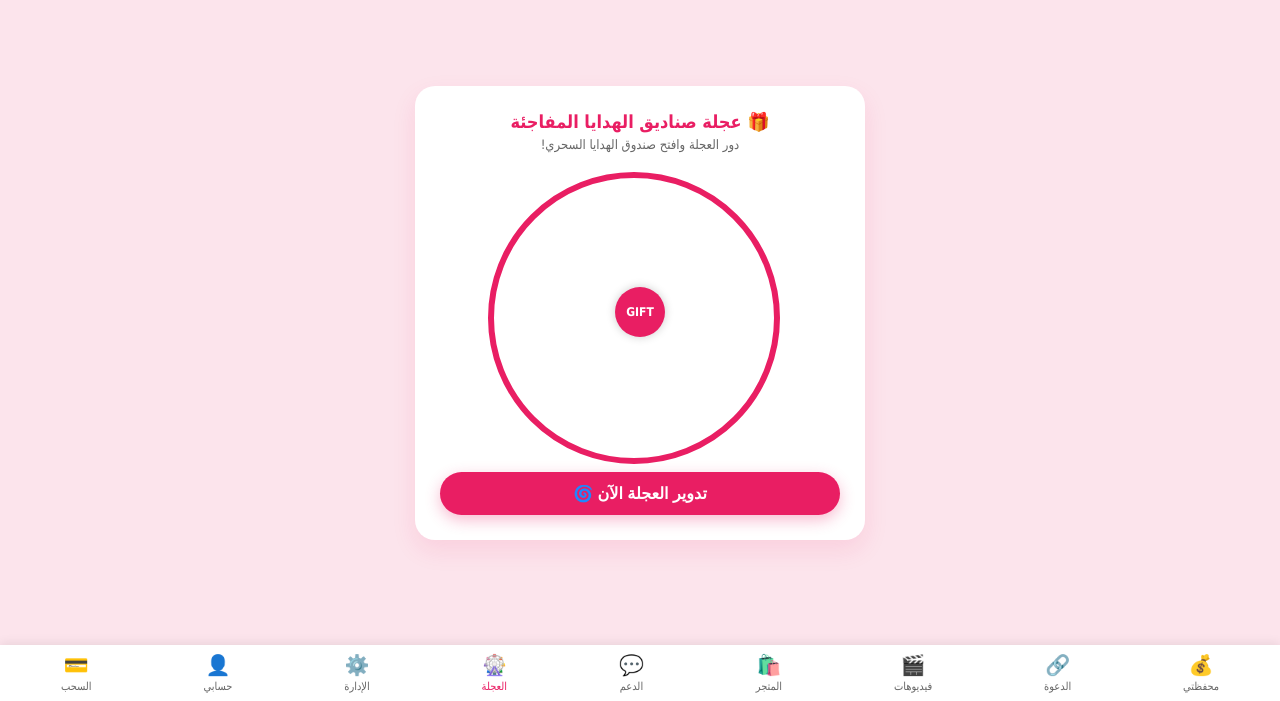
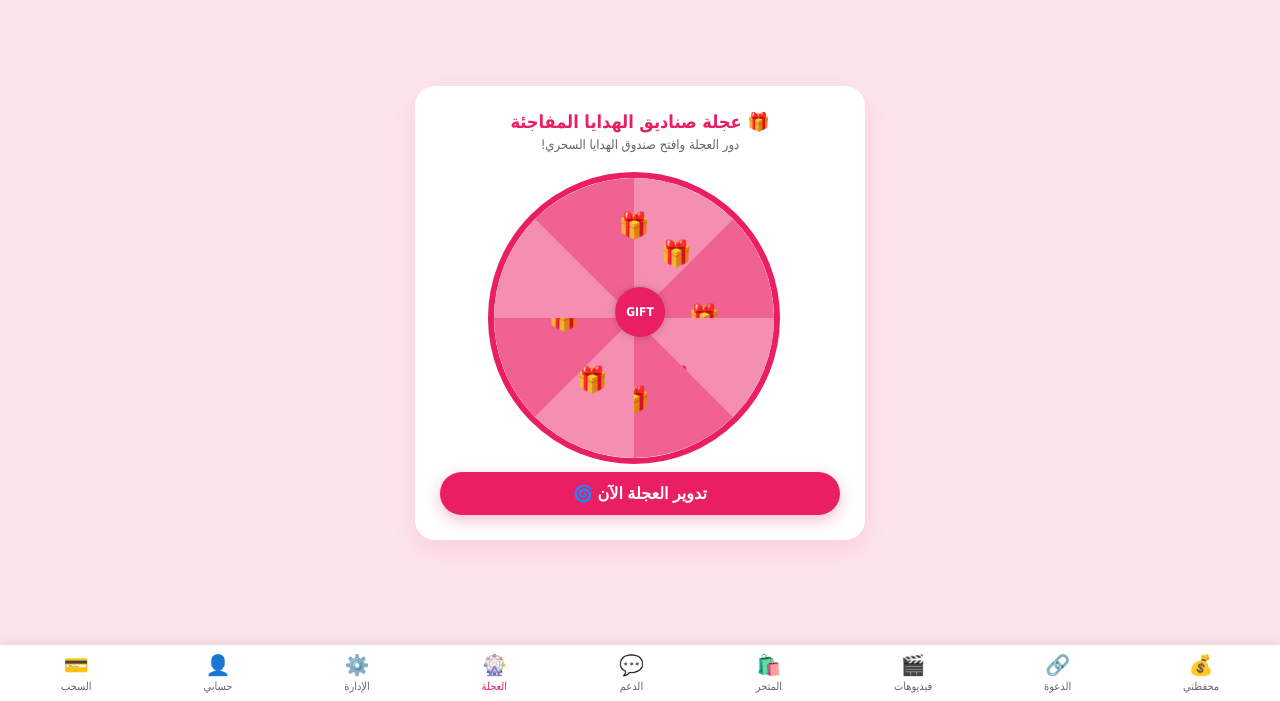
Before and after one commit to Jasim1989/aegis-app, a website: page index.html in a window 1280 px wide. Shown: the part 99-800 px from the top of the page. Drawn offline with Linux system fonts and the light colour scheme.

Commit message:
Update index.html

```diff
--- a/index.html
+++ b/index.html
@@ -23,7 +23,6 @@
             min-height: 100vh;
         }
 
-        /* رأس الصفحة والشريط العلوي */
         .top-banner {
             background-color: var(--primary-pink);
             color: var(--white);
@@ -48,14 +47,13 @@
             font-weight: bold;
         }
 
-        /* صندوق المحتوى الرئيسي */
         .main-container {
             flex: 1;
             display: flex;
             justify-content: center;
             align-items: center;
             padding: 20px;
-            margin-bottom: 70px; /* مساحة لشريط المهام السفلي */
+            margin-bottom: 70px;
         }
 
         .card {
@@ -81,7 +79,6 @@
             margin-bottom: 20px;
         }
 
-        /* تصميم العجلة */
         .wheel-wrapper {
             position: relative;
             width: 280px;
@@ -100,7 +97,11 @@
             transition: transform 4s cubic-bezier(0.17, 0.67, 0.12, 0.99);
         }
 
-        /* مركز العجلة */
+        .wheel svg {
+            width: 100%;
+            height: 100%;
+        }
+
         .wheel-center {
             position: absolute;
             top: 50%;
@@ -120,7 +121,6 @@
             box-shadow: 0 0 10px rgba(0,0,0,0.2);
         }
 
-        /* زر التدوير الرئيسي */
         .spin-btn {
             background: var(--primary-pink);
             color: var(--white);
@@ -139,7 +139,7 @@
             background: #d81b60;
         }
 
-        /* شريط المهام السفلي (Bottom Navigation) */
+        /* شريط المهام السفلي */
         .bottom-nav {
             position: fixed;
             bottom: 0;
@@ -160,7 +160,6 @@
             text-decoration: none;
             color: var(--gray-text);
             font-size: 11px;
-            transition: color 0.2s;
         }
 
         .nav-item.active {
@@ -175,12 +174,10 @@
 </head>
 <body>
 
-    <!-- الشريط العلوي للإعلان أو الترحيب -->
     <div class="top-banner">
         🌸 أهلاً بكم في Aegis Cash! | عجلة صناديق 🌸
     </div>
 
-    <!-- الترويسة الرئيسية -->
     <header class="header">
         <div class="logo-area">Aegis Cash 🌸</div>
         <div>
@@ -188,7 +185,6 @@
         </div>
     </header>
 
-    <!-- المحتوى الرئيسي والعجلة -->
     <div class="main-container">
         <div class="card">
             <div class="card-title">🎁 عجلة صناديق الهدايا المفاجئة</div>
@@ -196,8 +192,33 @@
 
             <div class="wheel-wrapper">
                 <div class="wheel" id="wheel">
-                    <!-- أقسام العجلة (بدون نصوص جانبية، رموز منوعة فقط) -->
-                    <!-- ملاحظة: يمكنك رسم الأقسام أو التحكم بها عبر CSS أو Canvas حسب هيكلتك الحالية -->
+                    <svg viewBox="0 0 100 100">
+                        <circle cx="50" cy="50" r="50" fill="#f8bbd0"/>
+                        <!-- قطاعات العجلة مع أيقونات الصناديق فقط وبدون أي نصوص جانبية -->
+                        <path d="M50,50 L50,0 A50,50 0 0,1 85.35,14.65 Z" fill="#f48fb1"/>
+                        <text x="65" y="30" font-size="9" text-anchor="middle">🎁</text>
+
+                        <path d="M50,50 L85.35,14.65 A50,50 0 0,1 100,50 Z" fill="#f06292"/>
+                        <text x="75" y="53" font-size="9" text-anchor="middle">🎁</text>
+
+                        <path d="M50,50 L100,50 A50,50 0 0,1 85.35,85.35 Z" fill="#f48fb1"/>
+                        <text x="65" y="75" font-size="9" text-anchor="middle">🎁</text>
+
+                        <path d="M50,50 L85.35,85.35 A50,50 0 0,1 50,100 Z" fill="#f06292"/>
+                        <text x="50" y="82" font-size="9" text-anchor="middle">🎁</text>
+
+                        <path d="M50,50 L50,100 A50,50 0 0,1 14.65,85.35 Z" fill="#f48fb1"/>
+                        <text x="35" y="75" font-size="9" text-anchor="middle">🎁</text>
+
+                        <path d="M50,50 L14.65,85.35 A50,50 0 0,1 0,50 Z" fill="#f06292"/>
+                        <text x="25" y="53" font-size="9" text-anchor="middle">🎁</text>
+
+                        <path d="M50,50 L0,50 A50,50 0 0,1 14.65,14.65 Z" fill="#f48fb1"/>
+                        <text x="35" y="30" font-size="9" text-anchor="middle">🎁</text>
+
+                        <path d="M50,50 L14.65,14.65 A50,50 0 0,1 50,0 Z" fill="#f06292"/>
+                        <text x="50" y="20" font-size="9" text-anchor="middle">🎁</text>
+                    </svg>
                 </div>
                 <div class="wheel-center">GIFT</div>
             </div>
@@ -206,7 +227,7 @@
         </div>
     </div>
 
-    <!-- شريط المهام السفلي (تم تعديل أيقونة العجلة هنا لتصبح 🎡 وعدم استبدال الصندوق في مكان آخر) -->
+    <!-- شريط المهام السفلي مع أيقونة العجلة الصحيحة -->
     <nav class="bottom-nav">
         <a href="#" class="nav-item">
             <span class="nav-icon">💰</span>
@@ -228,7 +249,6 @@
             <span class="nav-icon">💬</span>
             <span>الدعم</span>
         </a>
-        <!-- أيقونة العجلة في شريط المهام أصبحت عجلة حقيقية 🎡 وليست صندوق هدايا -->
         <a href="#" class="nav-item active">
             <span class="nav-icon">🎡</span>
             <span>العجلة</span>
```
